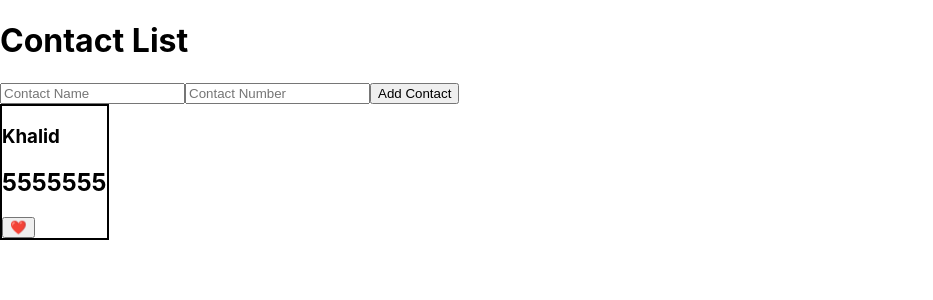
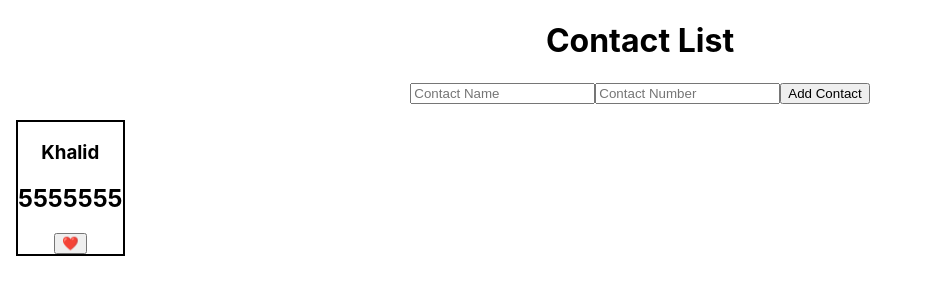
Before and after one commit to turingschool-examples/React-Testing-Contact-List, a React (Create React App) app: page / in a window 1280 px wide. Shown: the top 300 px of the page, without its empty margins (0-933 px from the left). Built offline with nearby package versions, Linux system fonts and the light colour scheme.

Commit message:
Clean up styling

```diff
--- a/src/App/App.js
+++ b/src/App/App.js
@@ -25,7 +25,7 @@ class App extends Component {
 
   render() {
     return (
-      <main>
+      <main className="App">
         <h1>Contact List</h1>
         <Form addContact={this.addContact}/>
         <ContactList contacts={this.state.contacts}/>
--- a/src/ContactCard/ContactCard.css
+++ b/src/ContactCard/ContactCard.css
@@ -1,3 +1,4 @@
 .ContactCard {
   border: solid black 2px;
+  margin: 1em;
 }
```
